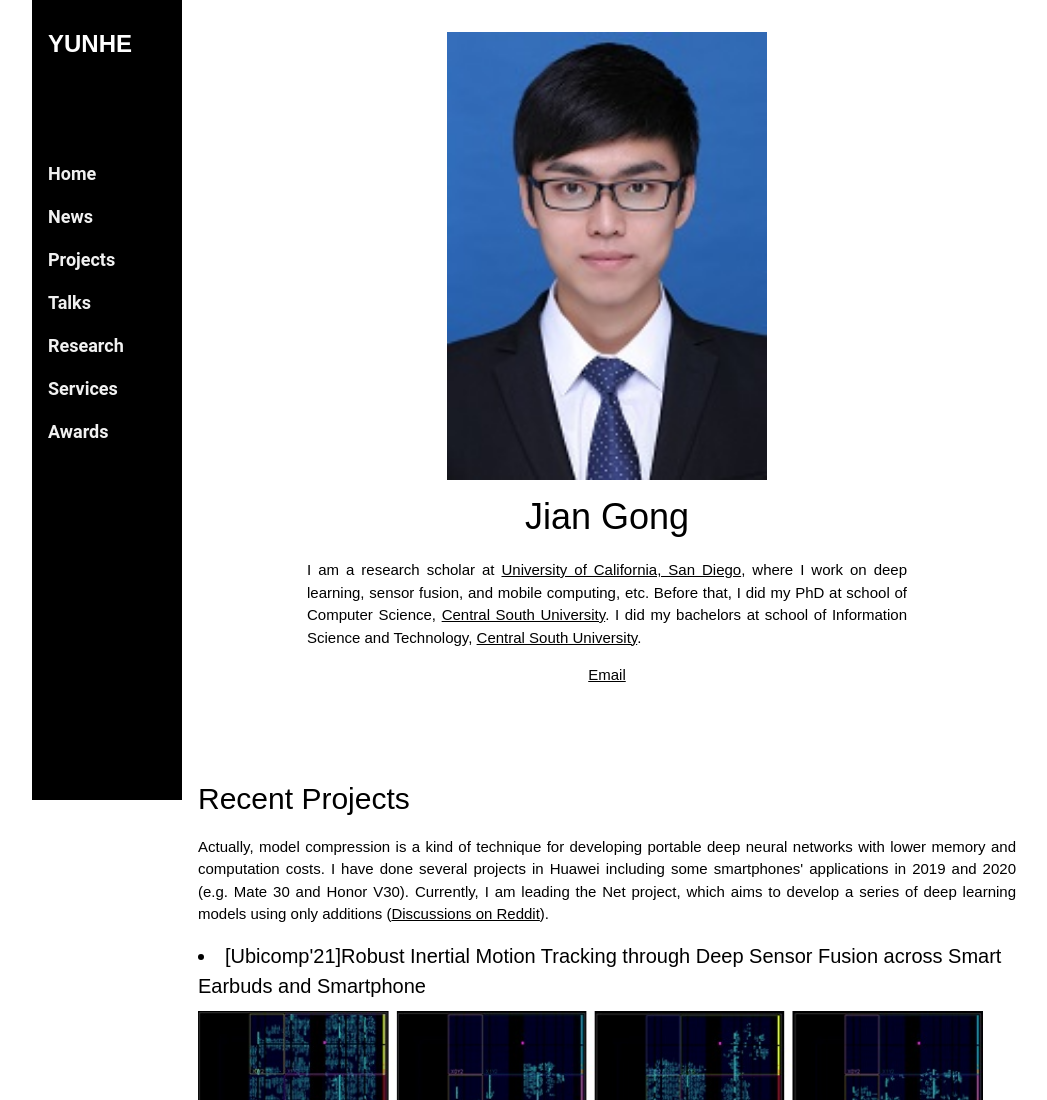
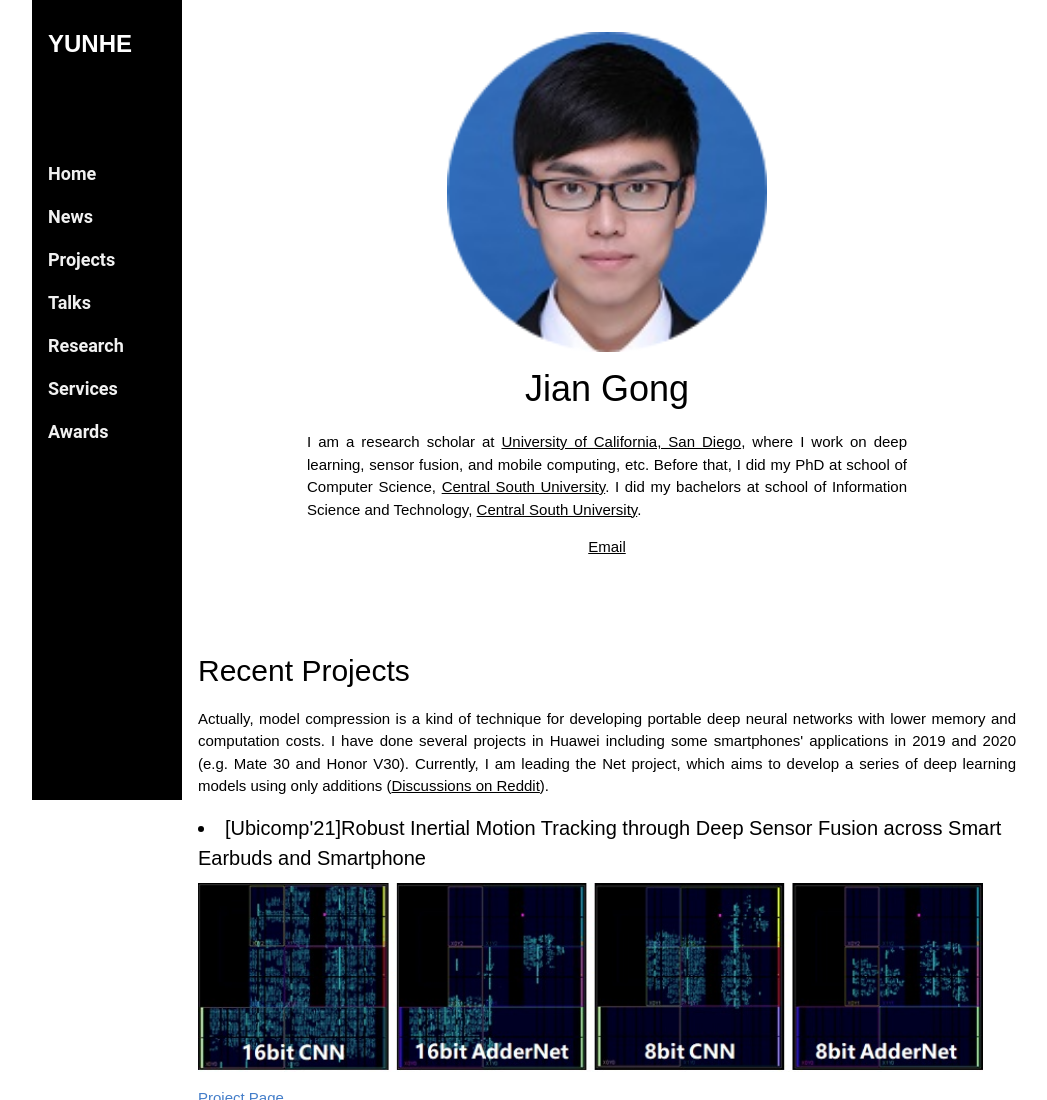
Before and after one commit to jamesdeep/jamesdeep.github.io, a plain HTML site: page index.html in a window 1280 px wide. Shown: the top 1100 px of the page, without its empty margins (108-1155 px from the left). Drawn offline with Linux system fonts and the light colour scheme; a script that the page names is missing.

Commit message:
Update index.html

```diff
--- a/index.html
+++ b/index.html
@@ -89,7 +89,7 @@
 
 <!-- The Home Section -->
     <div class="w3-container w3-center w3-padding-32" id="home">
-      <img style="width: 80%;max-width: 320px" alt="profile photo" src="images/Gongjian.jpg">
+      <img style="width: 80%;max-width: 320px" alt="profile photo" src="images/jian-circle.png">
       <h1>Jian Gong</h1>
         <p class="w3-justify" style="width:100%;border:0px;border-spacing:0px;border-collapse:separate;margin-right:auto;margin-left:auto;max-width:600px">
           I am a research scholar at <a href="https://www.ucsd.edu/">University of California, San Diego</a>, where I work on deep learning, sensor fusion, and mobile computing, etc. Before that, I did my PhD at school of Computer Science, <a href="https://www.csu.edu.cn/">Central South University</a>. I did my bachelors at school of Information Science and Technology, <a href="https://en.csu.edu.cn/">Central South University</a>.
```
